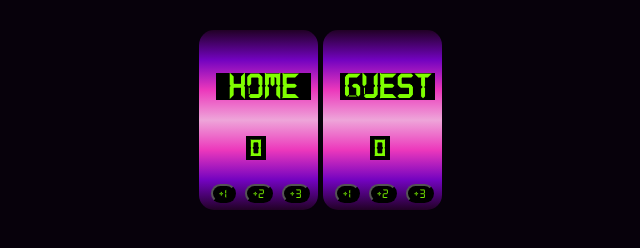
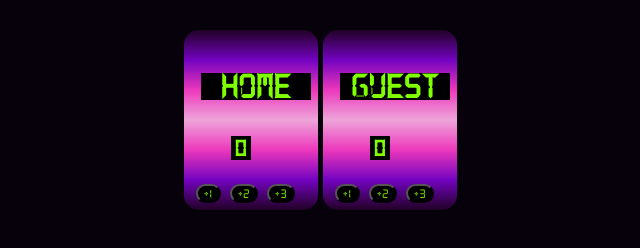
Before and after one commit to anjaedman/scorecard, a plain HTML site: page index.html in a window 1280 px wide. Shown: the whole page, without its empty margins (320-960 px from the left). Drawn offline with Linux system fonts and the light colour scheme.

Commit message:
uppdatering width

```diff
--- a/index.css
+++ b/index.css
@@ -79,7 +79,7 @@ h3 {
   display: flex;
   justify-content: center;
   align-items: center;
-  width: 95px;
+  width: 110px;
 }
 
 #save-home {
```
